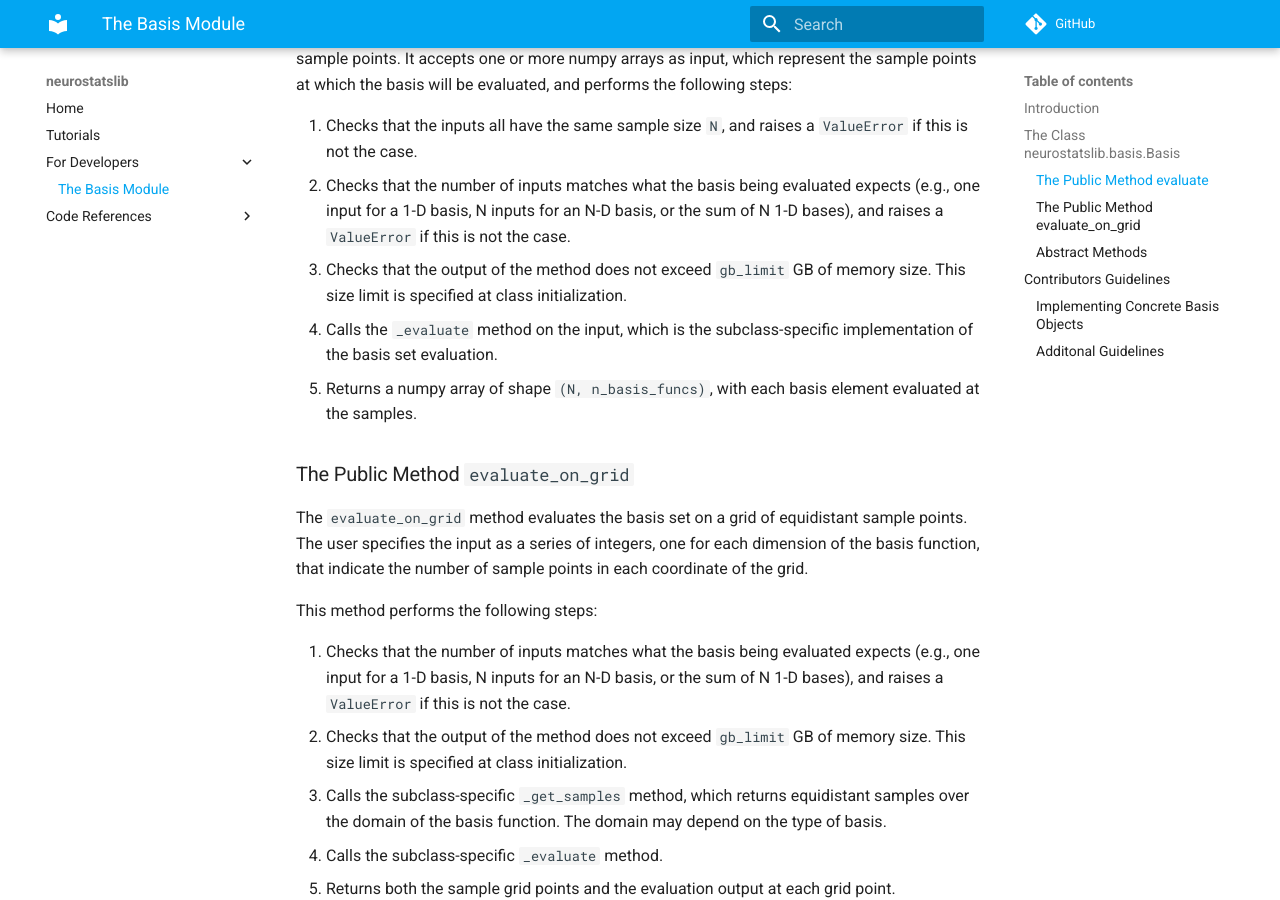
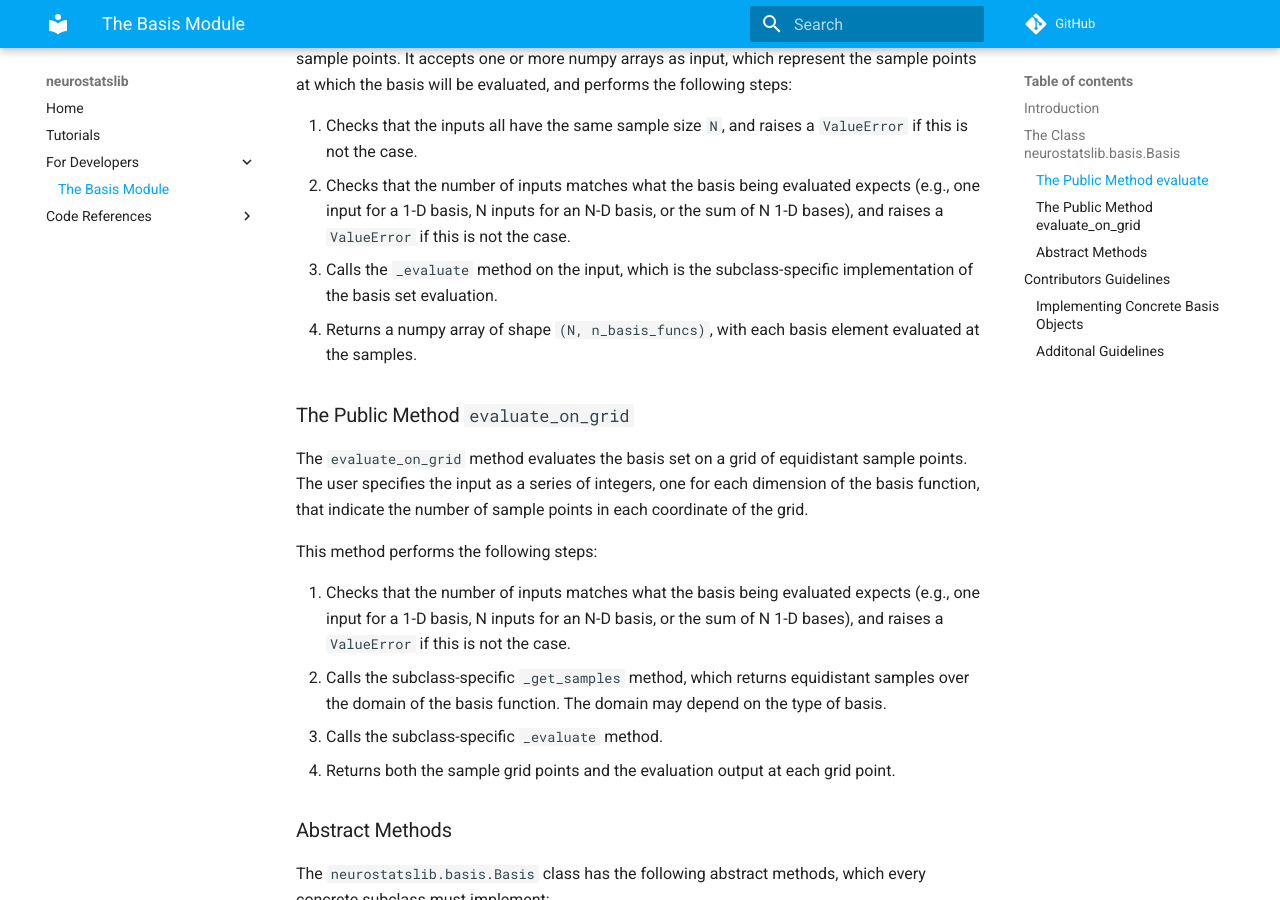
Before and after one commit to flatironinstitute/nemos, an MkDocs documentation site: the page built from docs/developers_notes/basis_module.md, in a window 1280 px wide and 900 px high, scrolled down 877 px. Built offline with MkDocs 1.6.1 and Material for MkDocs 9.7.7, drawn with Linux system fonts in a browser that asks for light colours; comment, search, counter and statistics services are not loaded.

Commit message:
removed gb limit from notes

```diff
--- a/docs/developers_notes/basis_module.md
+++ b/docs/developers_notes/basis_module.md
@@ -34,9 +34,8 @@ The `evaluate` method checks input consistency and evaluates the basis function
 
 1. Checks that the inputs all have the same sample size `N`, and raises a `ValueError` if this is not the case.
 2. Checks that the number of inputs matches what the basis being evaluated expects (e.g., one input for a 1-D basis, N inputs for an N-D basis, or the sum of N 1-D bases), and raises a `ValueError` if this is not the case.
-3. Checks that the output of the method does not exceed `gb_limit` GB of memory size. This size limit is specified at class initialization.
-4. Calls the `_evaluate` method on the input, which is the subclass-specific implementation of the basis set evaluation.
-5. Returns a numpy array of shape `(N, n_basis_funcs)`, with each basis element evaluated at the samples.
+3. Calls the `_evaluate` method on the input, which is the subclass-specific implementation of the basis set evaluation.
+4. Returns a numpy array of shape `(N, n_basis_funcs)`, with each basis element evaluated at the samples.
 
 ### The Public Method `evaluate_on_grid`
 
@@ -45,10 +44,9 @@ The `evaluate_on_grid` method evaluates the basis set on a grid of equidistant s
 This method performs the following steps:
 
 1. Checks that the number of inputs matches what the basis being evaluated expects (e.g., one input for a 1-D basis, N inputs for an N-D basis, or the sum of N 1-D bases), and raises a `ValueError` if this is not the case.
-2. Checks that the output of the method does not exceed `gb_limit` GB of memory size. This size limit is specified at class initialization.
-3. Calls the subclass-specific `_get_samples` method, which returns equidistant samples over the domain of the basis function. The domain may depend on the type of basis.
-4. Calls the subclass-specific `_evaluate` method.
-5. Returns both the sample grid points and the evaluation output at each grid point.
+2. Calls the subclass-specific `_get_samples` method, which returns equidistant samples over the domain of the basis function. The domain may depend on the type of basis.
+3. Calls the subclass-specific `_evaluate` method.
+4. Returns both the sample grid points and the evaluation output at each grid point.
 
 ### Abstract Methods
 
```
